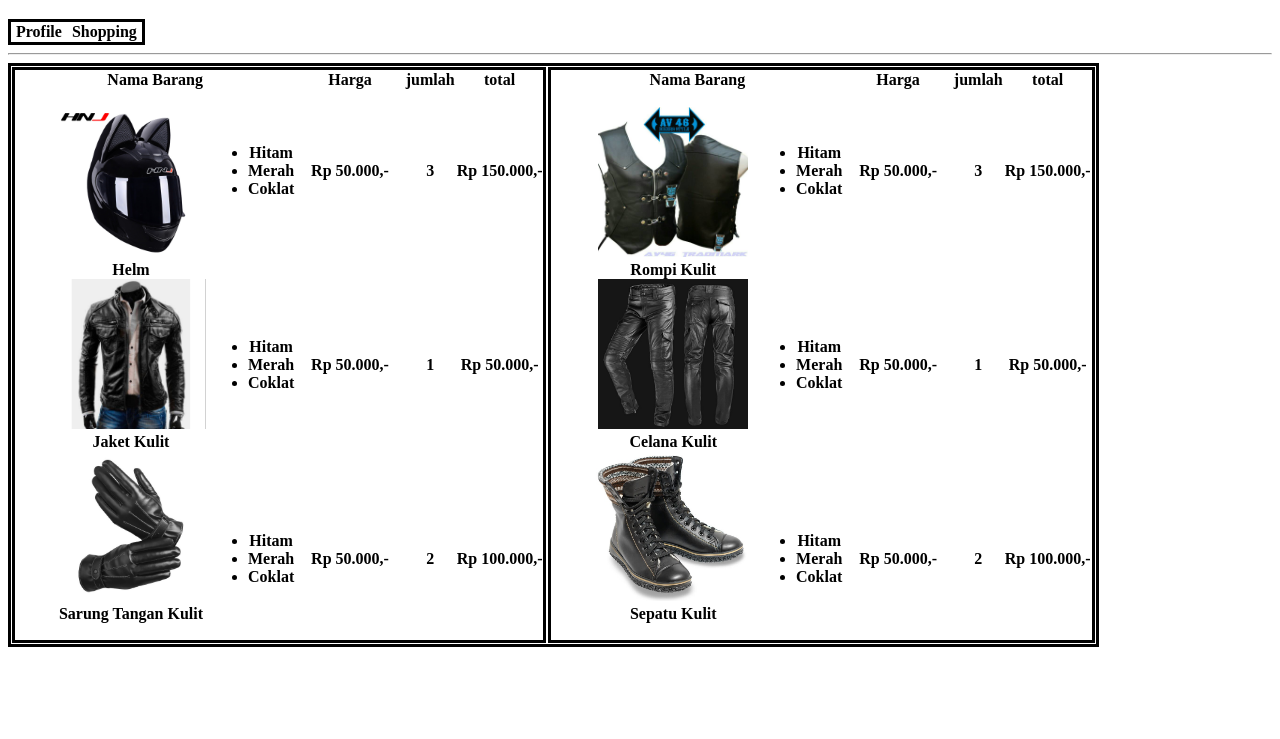
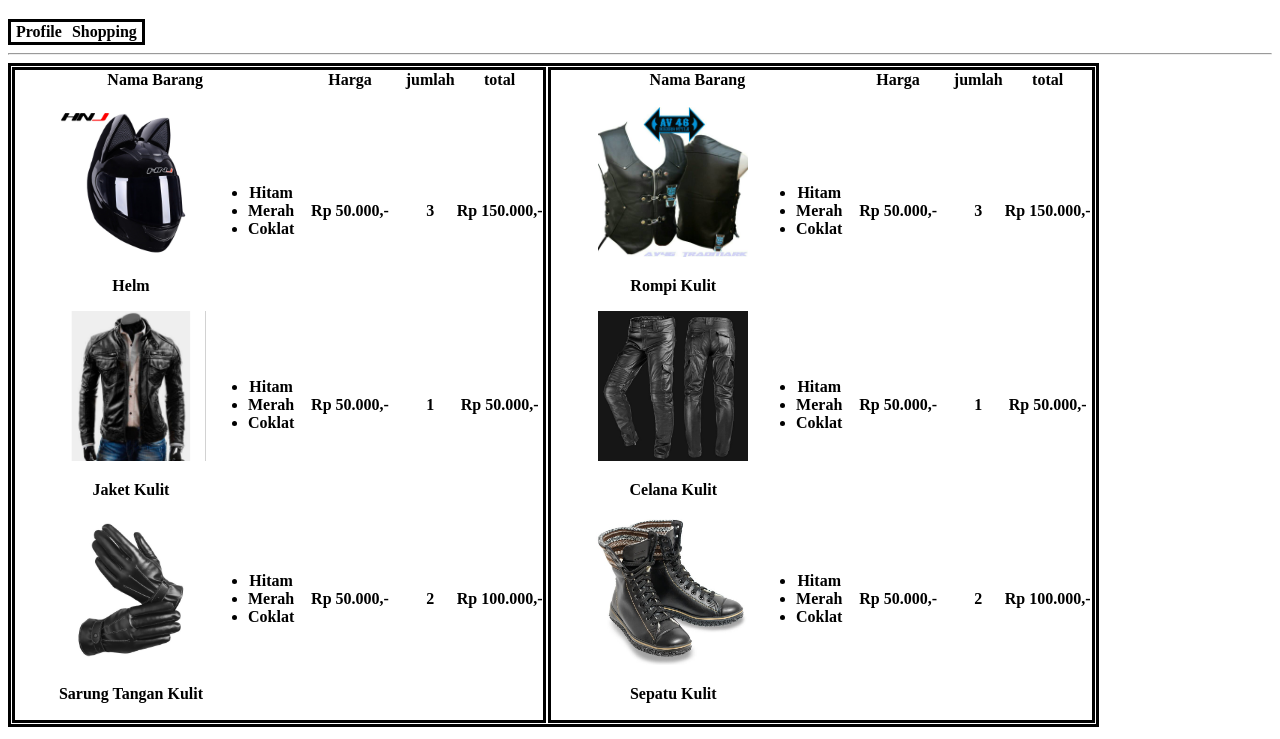
Before and after one commit to Zettacamp-Labib-Fakhrijal/Fakhri_Zettacamp_Catfish, a plain HTML site: page shopping.html in a window 1280 px wide. Shown: the part 61-800 px from the top of the page. Drawn offline with Linux system fonts and the light colour scheme.

Commit message:
HTML Day 3

```diff
--- a/shopping.html
+++ b/shopping.html
@@ -35,9 +35,9 @@
                     <tr>
                         <td>
                             <ul style="list-style-type: none;">
-                                <li><img src="hl.jpg"><br/>Helm</li>
-                                <li><img src="jk.jpg"><br/>Jaket Kulit</li>
-                                <li><img src="st.jpg"><br/>Sarung Tangan Kulit</li>
+                                <li><img src="hl.jpg"><p>Helm</p></li>
+                                <li><img src="jk.jpg"><p>Jaket Kulit</p></li>
+                                <li><img src="st.jpg"><p>Sarung Tangan Kulit</p></li>
                             </ul>
                         </td>
                         <td>
@@ -86,9 +86,9 @@
                     <tr>
                         <td>
                              <ul style="list-style-type: none;">
-                                <li><img src="rk.jpg"><br/>Rompi Kulit</li>
-                                <li><img src="ck.jpg"><br/>Celana Kulit</li>
-                                <li><img src="sk.jpg"><br/>Sepatu Kulit</li>
+                                <li><img src="rk.jpg"><p>Rompi Kulit</p></li>
+                                <li><img src="ck.jpg"><p>Celana Kulit</p></li>
+                                <li><img src="sk.jpg"><p>Sepatu Kulit</p></li>
                             </ul>
                         </td>
                         <td>
```
